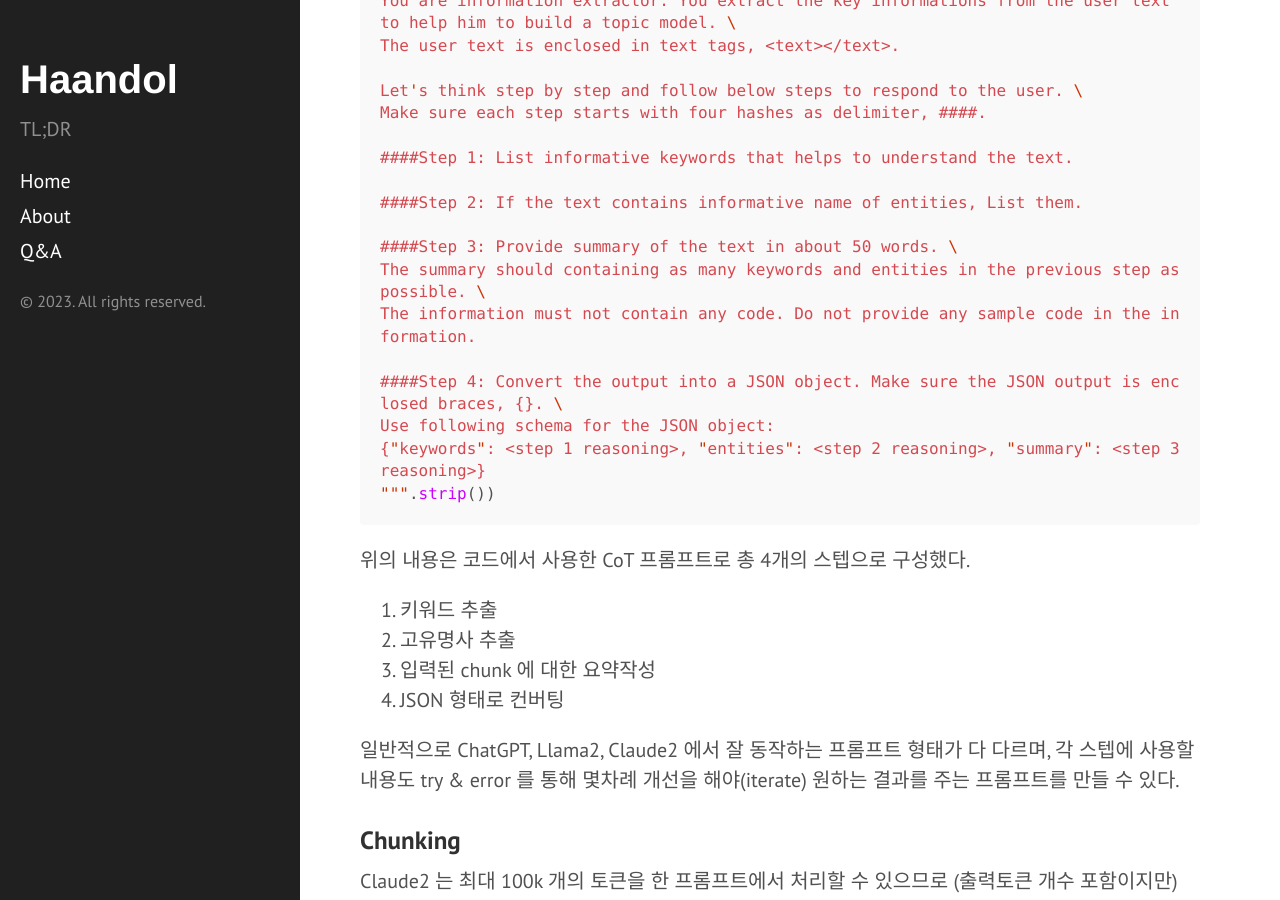
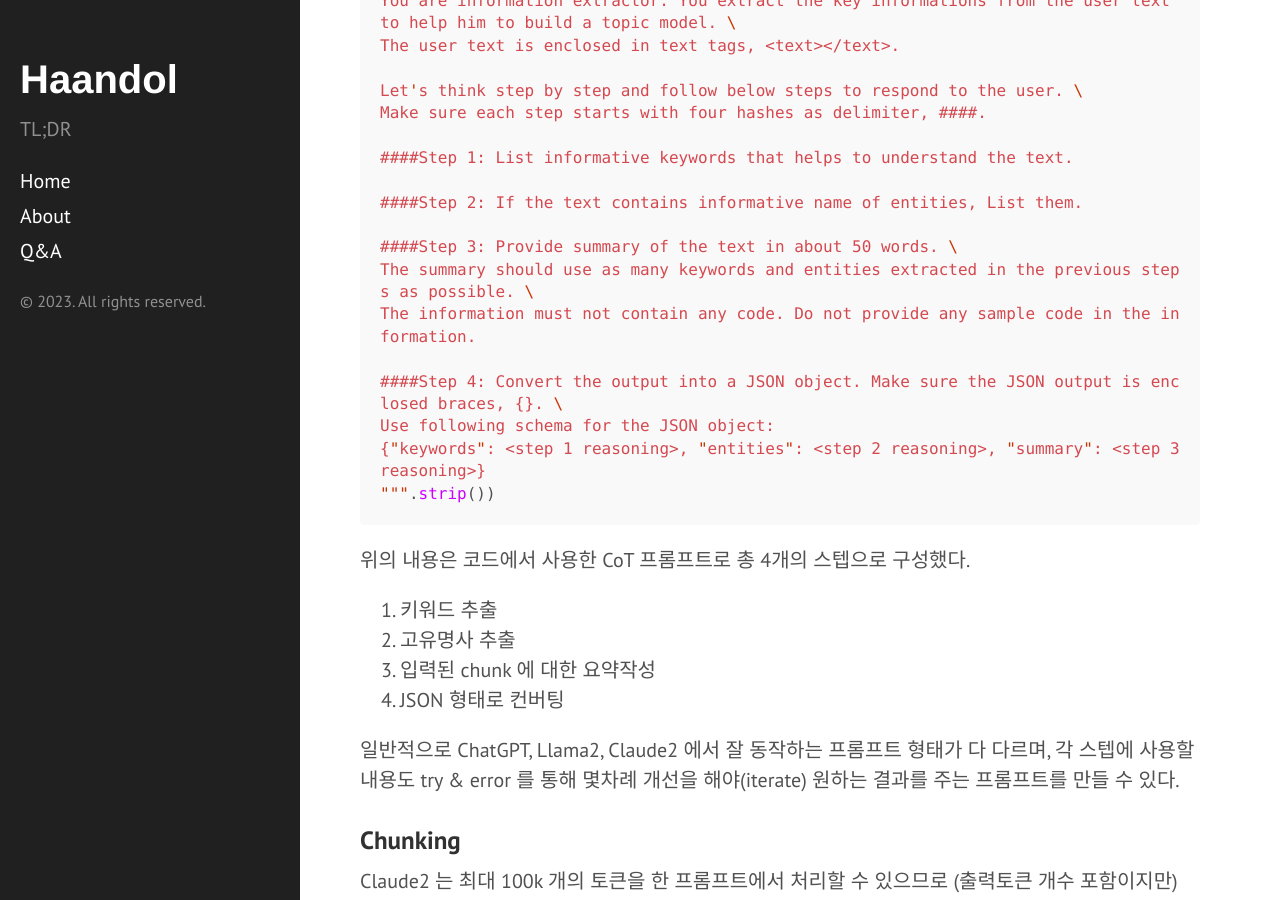
Before and after one commit to haandol/haandol.github.com, a Jekyll site: the page built from _posts/2023-10-05-extract-information-from-url-using-llm.md, in a window 1280 px wide and 900 px high, scrolled down 3235 px. Built offline with Jekyll 4.4.1, drawn with Linux system fonts in a browser that asks for light colours; comment, search, counter and statistics services are not loaded.

Commit message:
update prompt

```diff
--- a/_posts/2023-10-05-extract-information-from-url-using-llm.md
+++ b/_posts/2023-10-05-extract-information-from-url-using-llm.md
@@ -108,7 +108,7 @@ Make sure each step starts with four hashes as delimiter, ####.
 ####Step 2: If the text contains informative name of entities, List them.
 
 ####Step 3: Provide summary of the text in about 50 words. \
-The summary should containing as many keywords and entities in the previous step as possible. \
+The summary should use as many keywords and entities extracted in the previous steps as possible. \
 The information must not contain any code. Do not provide any sample code in the information.
 
 ####Step 4: Convert the output into a JSON object. Make sure the JSON output is enclosed braces, {}. \
```
